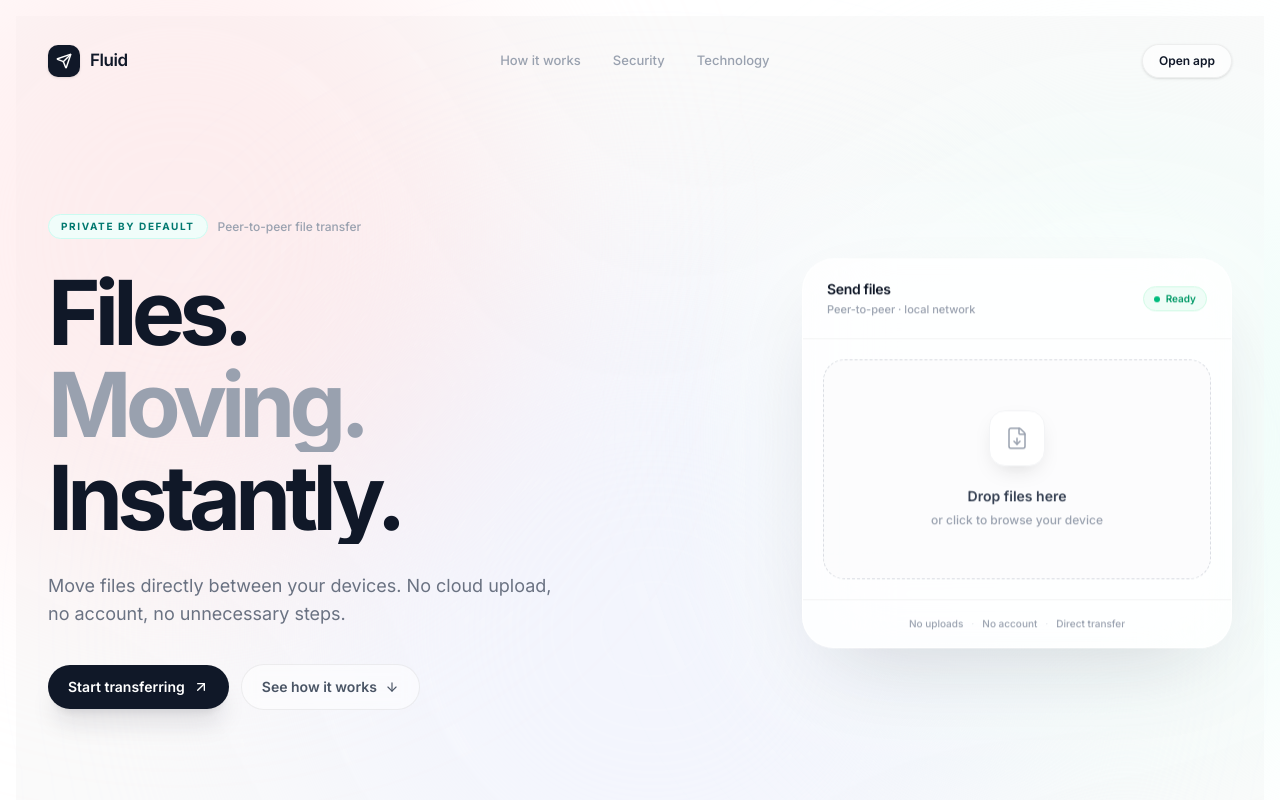
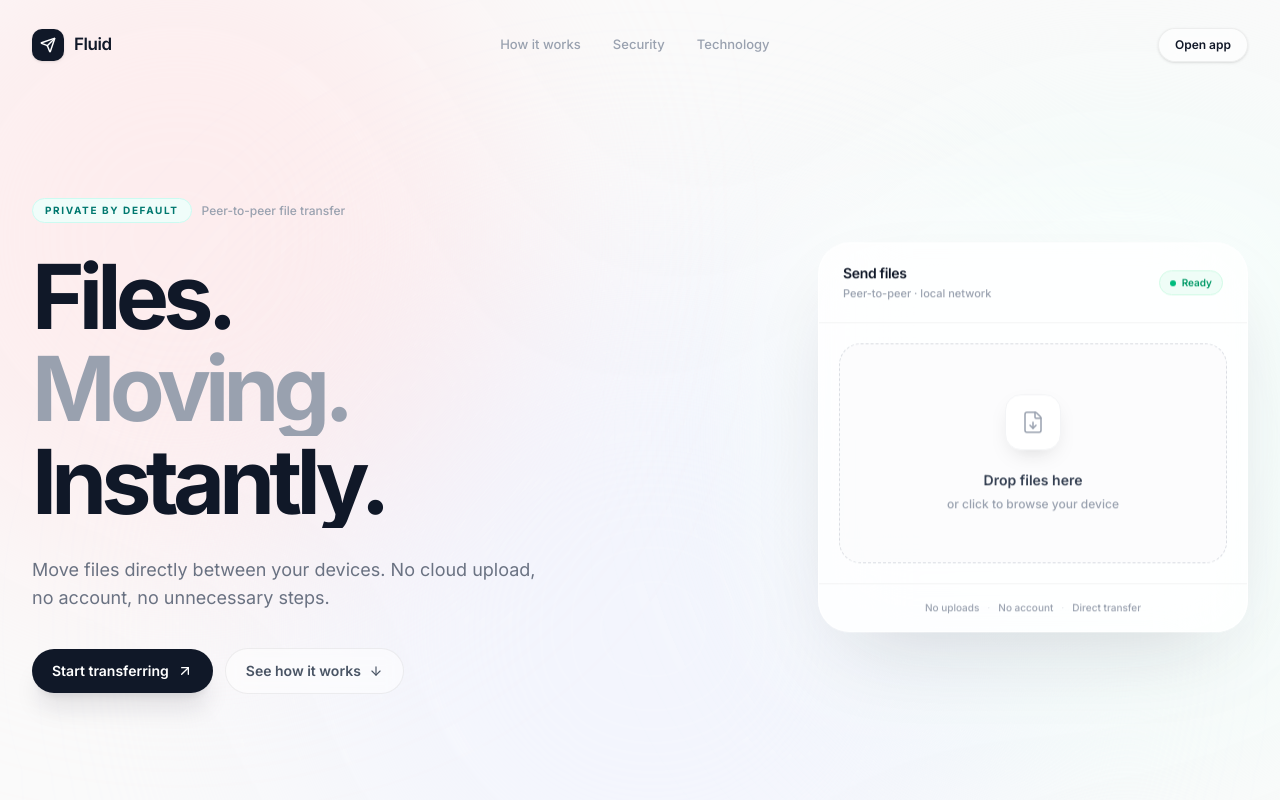
Before and after one commit to inputtext/LFTS, a Next.js app in the folder frontend/: page / in a window 1280 px wide. Shown: the top 800 px of the page. Built offline with nearby package versions, Linux system fonts and the light colour scheme.

Commit message:
fix(ui): make Fluid landing page full viewport

```diff
--- a/frontend/src/app/layout.tsx
+++ b/frontend/src/app/layout.tsx
@@ -12,8 +12,7 @@
 export default function RootLayout({ children }: { children: React.ReactNode }) {
   return (
     <html lang="en">
-      {/* Eye-soothing pastel gradient background: Soft Peach to Pale Mint/Lavender */}
-      <body className={`${inter.className} bg-gradient-to-br from-[#fff0f0] via-[#f3f4fb] to-[#e8fbf6] text-gray-800 antialiased min-h-screen flex items-center justify-center p-4`}>
+      <body className={`${inter.className} bg-[#fafafa] text-gray-800 antialiased min-h-screen w-full overflow-x-hidden`}>
         {children}
       </body>
     </html>
```
